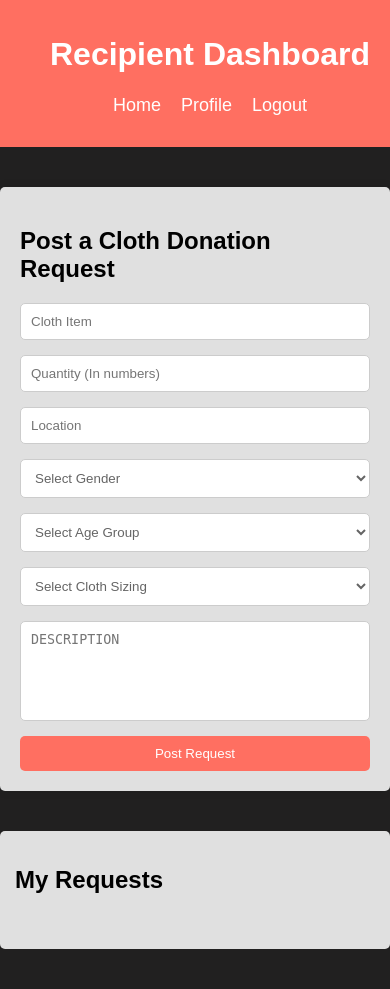
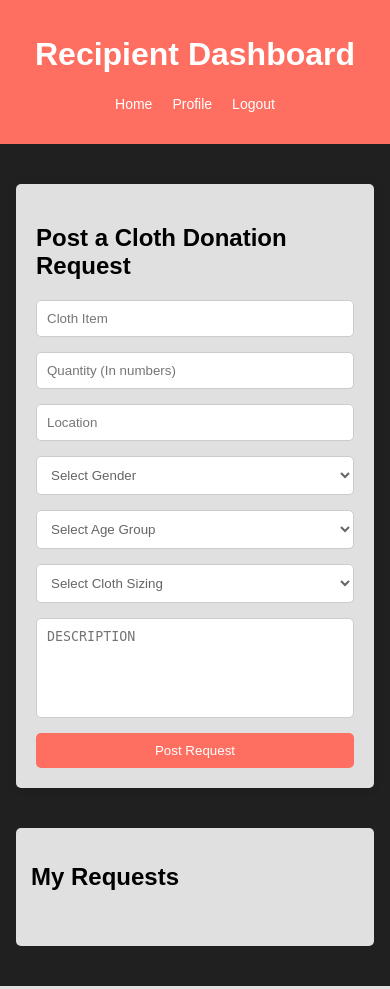
Before and after one commit to sdotc30/Fabric-Forward, a Flask app: page /recipient_dashboard in a window 390 px wide. Run offline with Flask 3, Linux system fonts and the light colour scheme; the visitor is signed in with stand-in values (Sample User, id 1); parts of the project's set-up code (start-up, migrations or seed data) failed here and were passed over.

Commit message:
made responsive even better for phones

```diff
--- a/static/css/donor_dashboard.css
+++ b/static/css/donor_dashboard.css
@@ -254,8 +254,11 @@
 @media screen and (max-width: 480px) {
   header {
     font-size: 16px;
+    box-sizing: border-box;
   }
-
+  nav ul{
+    margin-bottom: 5px;
+  }
   nav ul li a {
     font-size: 14px;
   }
--- a/static/css/recipient_dashboard.css
+++ b/static/css/recipient_dashboard.css
@@ -258,6 +258,21 @@
 }
 
 @media (max-width: 600px) {
+    header{
+        box-sizing: border-box;
+    }
+    nav ul li a {
+        font-size: 14px;
+      }
+
+    .request-form{
+        margin-left: 1rem;
+        margin-right: 1rem;
+    }
+    .requests-list{
+        margin-left: 1rem;
+        margin-right: 1rem;
+    }
     .card-container {
       grid-template-columns: 1fr; /* 1 card per row on small screens */
     }
```
